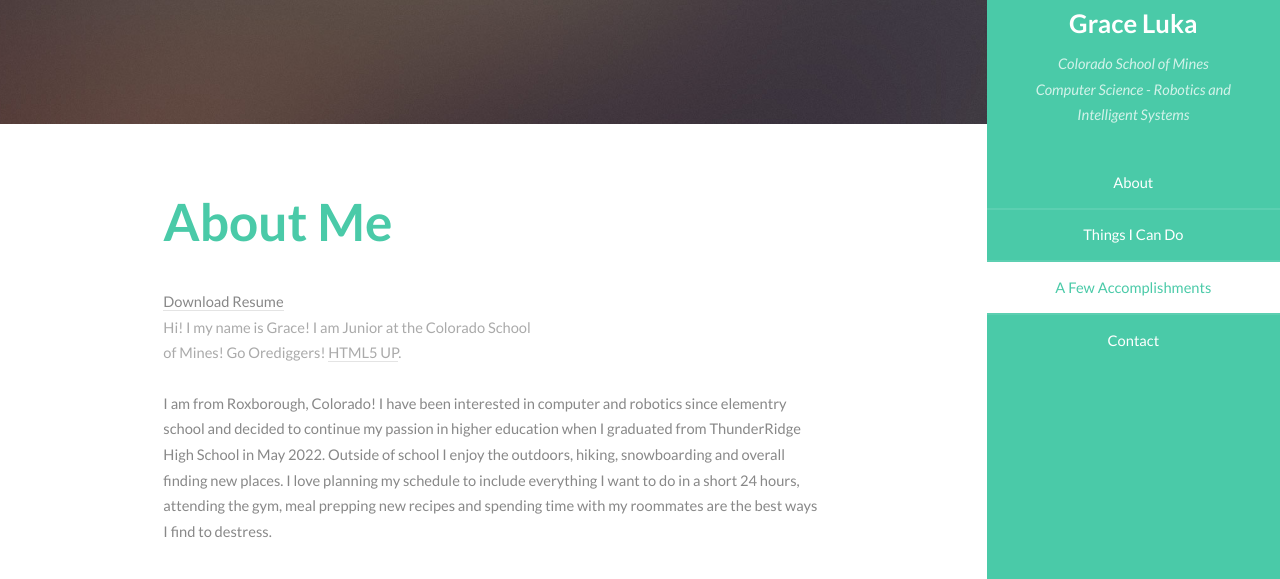
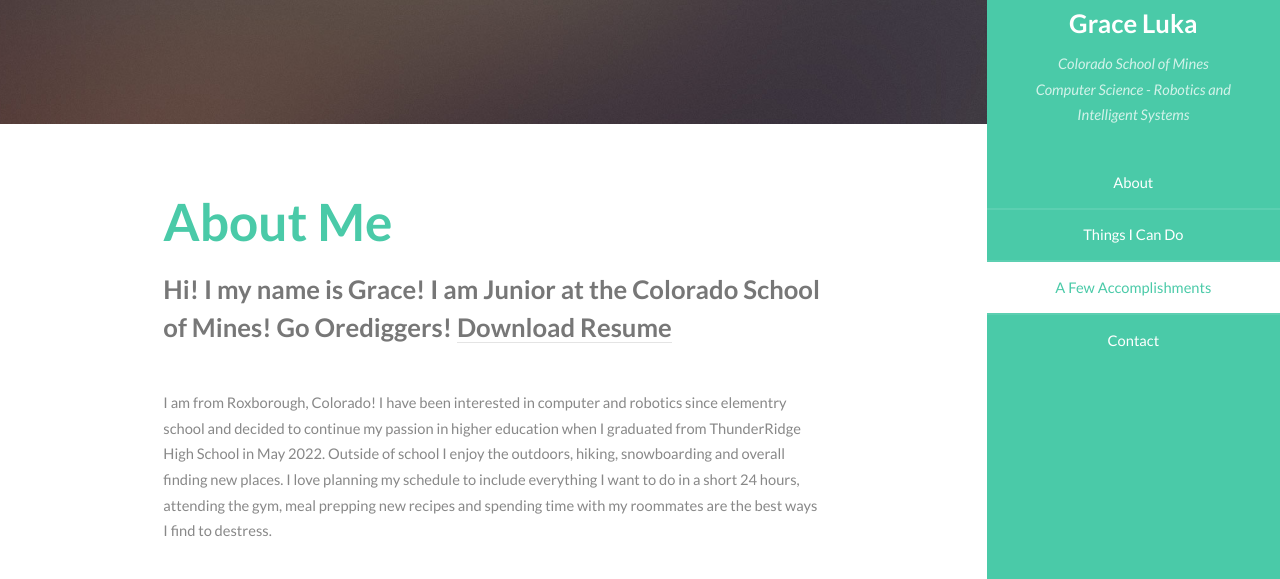
Before and after one commit to grace-luka/grace-luka.github.io, a plain HTML site: page index.html in a window 1280 px wide. Shown: the part 169-748 px from the top of the page. Drawn offline with Linux system fonts and the light colour scheme.

Commit message:
random tings

```diff
--- a/index.html
+++ b/index.html
@@ -54,9 +54,10 @@
 								<div class="container">
 									<header class="major">
 										<h2>About Me</h2>
+										<p>Hi! I my name is Grace! I am Junior at the Colorado School<br />
+										of Mines! Go Orediggers!
+
 										<a href="Resume - 2.pdf" download class="download-btn">Download Resume</a>
-										<p>Hi! I my name is Grace! I am Junior at the Colorado School<br />
-										of Mines! Go Orediggers! <a href="http://html5up.net">HTML5 UP</a>.</p>
 									</header>
 									<p>I am from Roxborough, Colorado! I have been interested in computer and robotics since elementry school and decided to continue my passion in higher education when I graduated from ThunderRidge High School in May 2022. Outside of school I enjoy the outdoors, hiking, snowboarding and overall finding new places. I love planning my schedule to include everything I want to do in a short 24 hours, attending the gym, meal prepping new recipes and spending time with my roommates are the best ways I find to destress. </p>
 								</div>
```
